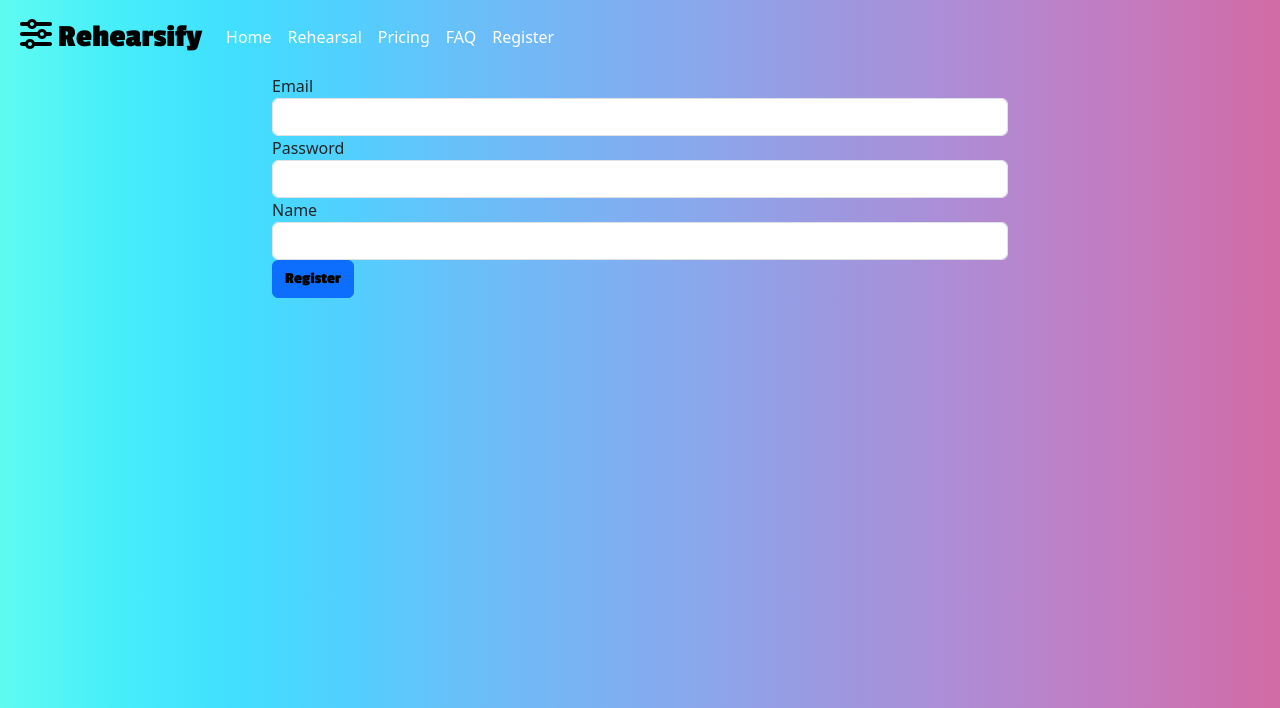
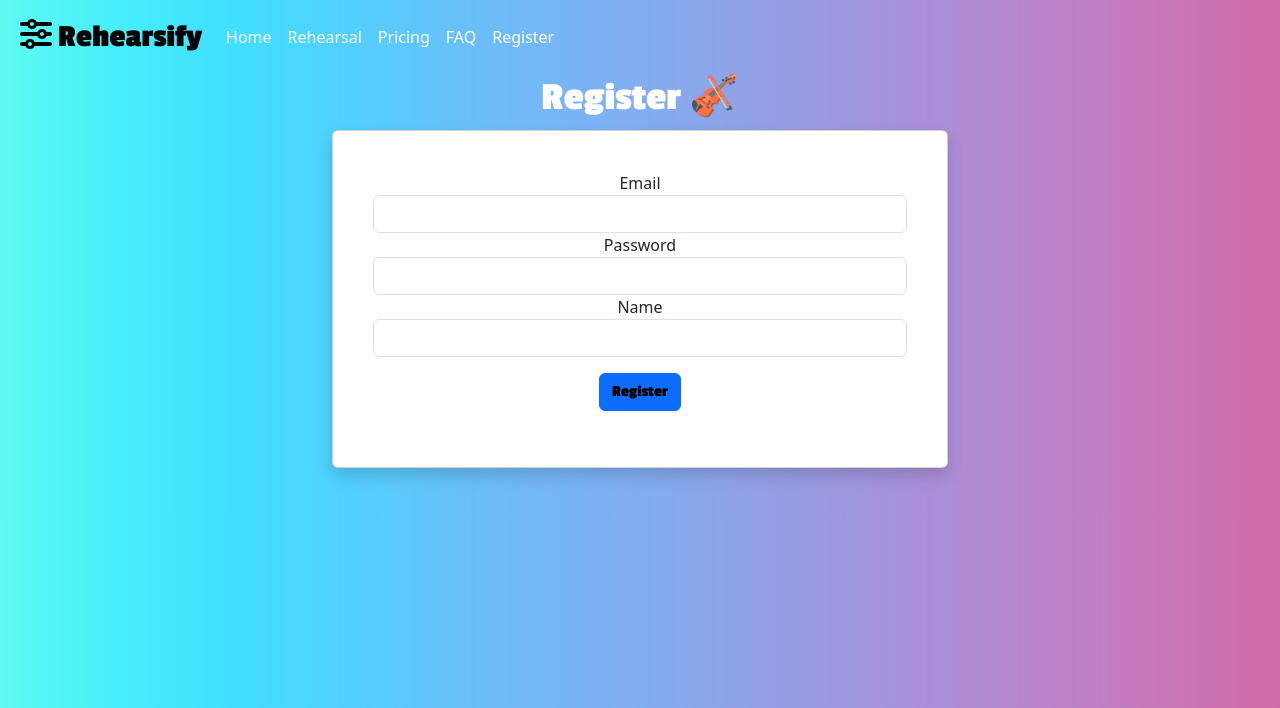
Before and after one commit to mayrapena1324/teacher_rehearsal_project, a Flask app: page /register in a window 1280 px wide. Shown: the top 708 px of the page. Run offline with Flask 2, Linux system fonts and the light colour scheme; some libraries are stand-ins or nearby versions.

Commit message:
change styling of registration card add route for login

```diff
--- a/app.py
+++ b/app.py
@@ -74,7 +74,7 @@ def register():
 
         # This line will authenticate the user with Flask-Login
         login_user(new_user)
-        return redirect(url_for('get_all_posts'))
+        return redirect(url_for('rehearsal'))
     return render_template("register.html", form=form, logged_in=current_user.is_authenticated)
 
 
--- a/static/css/styles.css
+++ b/static/css/styles.css
@@ -12,6 +12,7 @@ h1{
 .btn {
     font-family: 'Passion One', cursive;
     color: black;
+    margin: 1rem;
 }
 
 .nav-link{
@@ -23,3 +24,7 @@ h1{
     font-size: xx-large;
     padding-left: .5rem;
 }
+
+.form-box{
+    padding: .5rem;
+}
--- a/templates/register.html
+++ b/templates/register.html
@@ -1,10 +1,16 @@
 {% import "bootstrap/wtf.html" as wtf %}
 {% include "header.html" %}
 
+<!--Registration card-->
+<div id="registration-card"  class="container text-center w-50">
   <div class="container">
-    <div class="row">
-      <div class="col-lg-8 col-md-10 mx-auto">
-        {{ wtf.quick_form(form, novalidate=True, button_map={"submit": "primary"}) }}
+        <h1>Register 🎻</h1>
+  </div>
+  <div class="card text-center mb-3 shadow p-3 mb-5 bg-white rounded">
+      <div class="card-body">
+          <div class="form-box mx-auto">
+            {{ wtf.quick_form(form, novalidate=True, button_map={"submit": "primary"}) }}
+          </div>
       </div>
-    </div>
   </div>
+</div>
```
